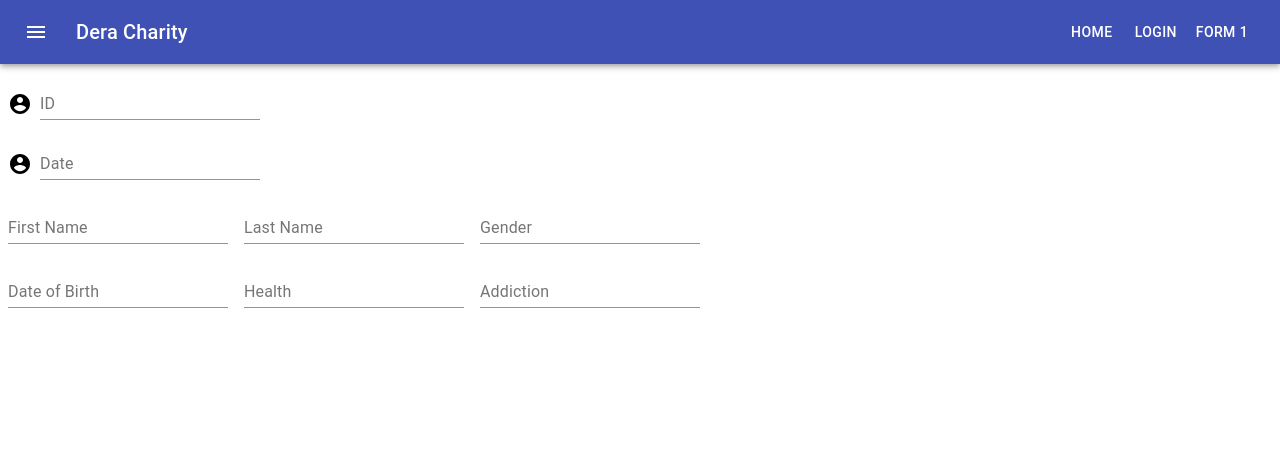
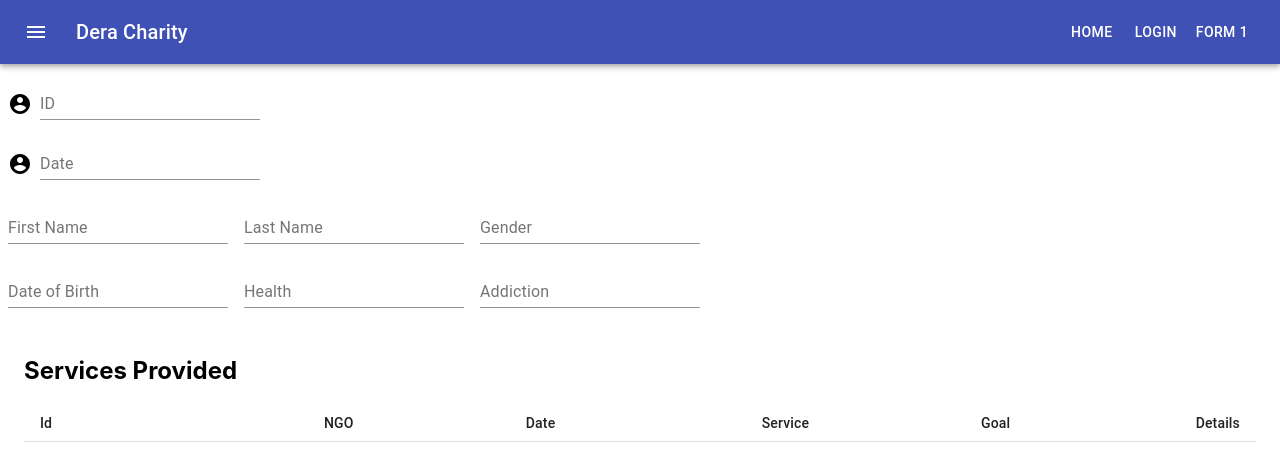
Before and after one commit to artinsepanta/services-provided, a React (Create React App) app: page /Form1 in a window 1280 px wide. Shown: the top 466 px of the page. Built offline with nearby package versions, Linux system fonts and the light colour scheme.

Commit message:
work on Form1 Table

```diff
--- a/src/components/Form1.js
+++ b/src/components/Form1.js
@@ -6,14 +6,22 @@ import InputLabel from '@material-ui/core/InputLabel';
 import TextField from '@material-ui/core/TextField';
 import Grid from '@material-ui/core/Grid';
 import AccountCircle from '@material-ui/icons/AccountCircle';
-
+//import AddService from '../containers/AddService'
+import { //Button,
+   Table,
+   TableHead,
+   //TableBody,
+   TableRow,
+    TableCell,
+     Container } from '@material-ui/core';
 const useStyles = makeStyles(theme => ({
   margin: {
     margin: theme.spacing(1),
   },
 }));
 
-export default function Form1() {
+//export default function Form1() {
+  const Form1 = (props) =>{
   const classes = useStyles();
 
 return (
@@ -76,9 +84,32 @@ return (
       />
       </div>
 
+      {/* <div className="flex-container">
+      <AddService serviceTotal={props.services.length} />
+      </div> */}
 
+      <Container>
+        <br/>
+         <div>
+           <h2>Services Provided</h2>
+         </div>
+      <Table  size="small" aria-label="a dense table">
+      <TableHead>
+            <TableRow>
+              <TableCell>Id</TableCell>
+              <TableCell align="right">NGO</TableCell>
+              <TableCell align="right">Date</TableCell>
+              <TableCell align="right">Service</TableCell>
+              <TableCell align="right">Goal</TableCell>
+              <TableCell align="right">Details</TableCell>
 
+            </TableRow>
+          </TableHead>
+          </Table>
+      </Container>
   </div>
 
   )
 }
+
+export default Form1
--- a/src/containers/AddService.js
+++ b/src/containers/AddService.js
@@ -1,6 +1,6 @@
 import { connect } from 'react-redux'
 import AddService from '../components/AddService'
-import { AddService } from '../redux/actions'
+import { addService } from '../redux/actions'
 
 const mapDispatchToProps = (dispatch) => {
     return {
```
Also changed, not shown: src/components/AddService.js (+18 -1 lines).
